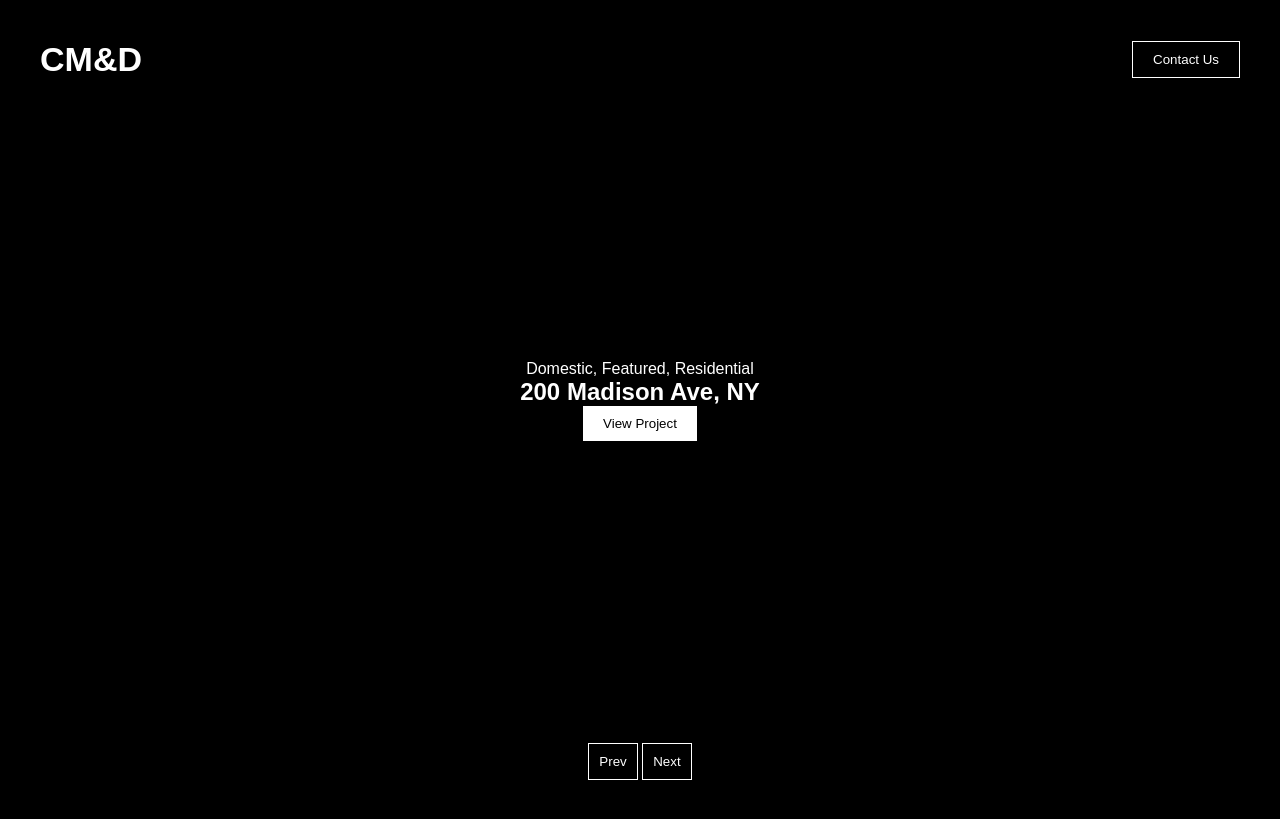
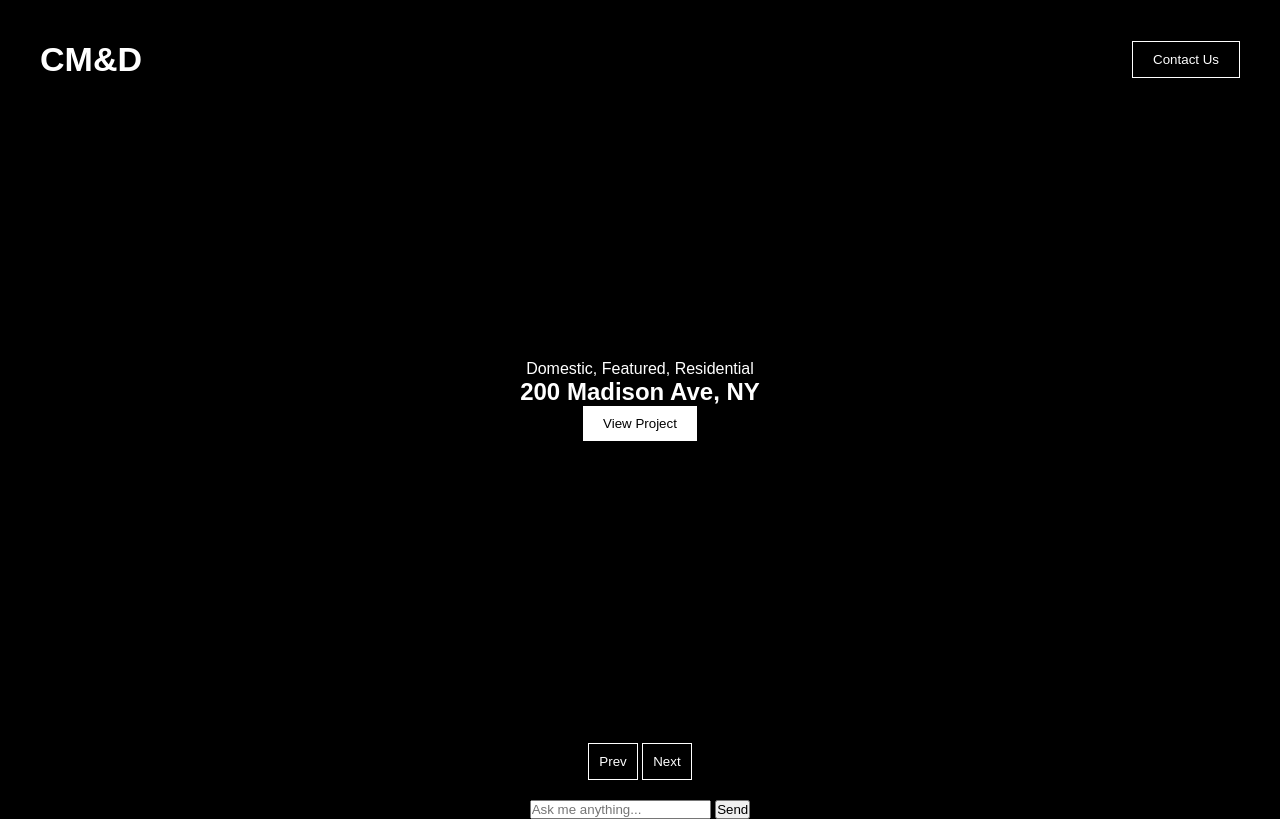
Before and after one commit to Praveen-gitaccount/New-construction, a plain HTML site: page index.html in a window 1280 px wide. Drawn offline with Linux system fonts and the light colour scheme.

Commit message:
Update index.html

```diff
--- a/index.html
+++ b/index.html
@@ -24,5 +24,11 @@
         <button class="prev">Prev</button>
         <button class="next">Next</button>
     </footer>
+    <div id="chat-container">
+  <div id="chat-messages"></div>
+  <input type="text" id="user-input" placeholder="Ask me anything..." />
+  <button id="send-btn">Send</button>
+</div>
+<script src="chatbot.js"></script>
 </body>
 </html>
```
